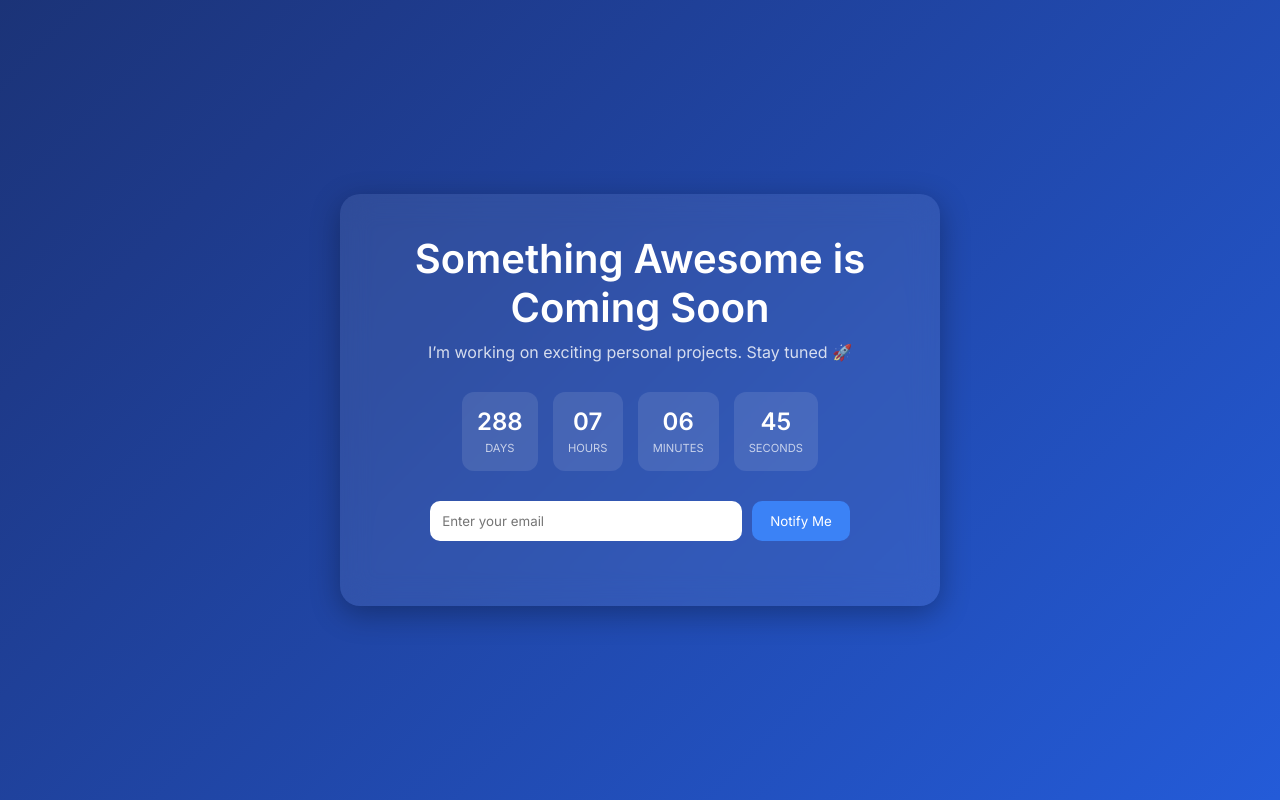
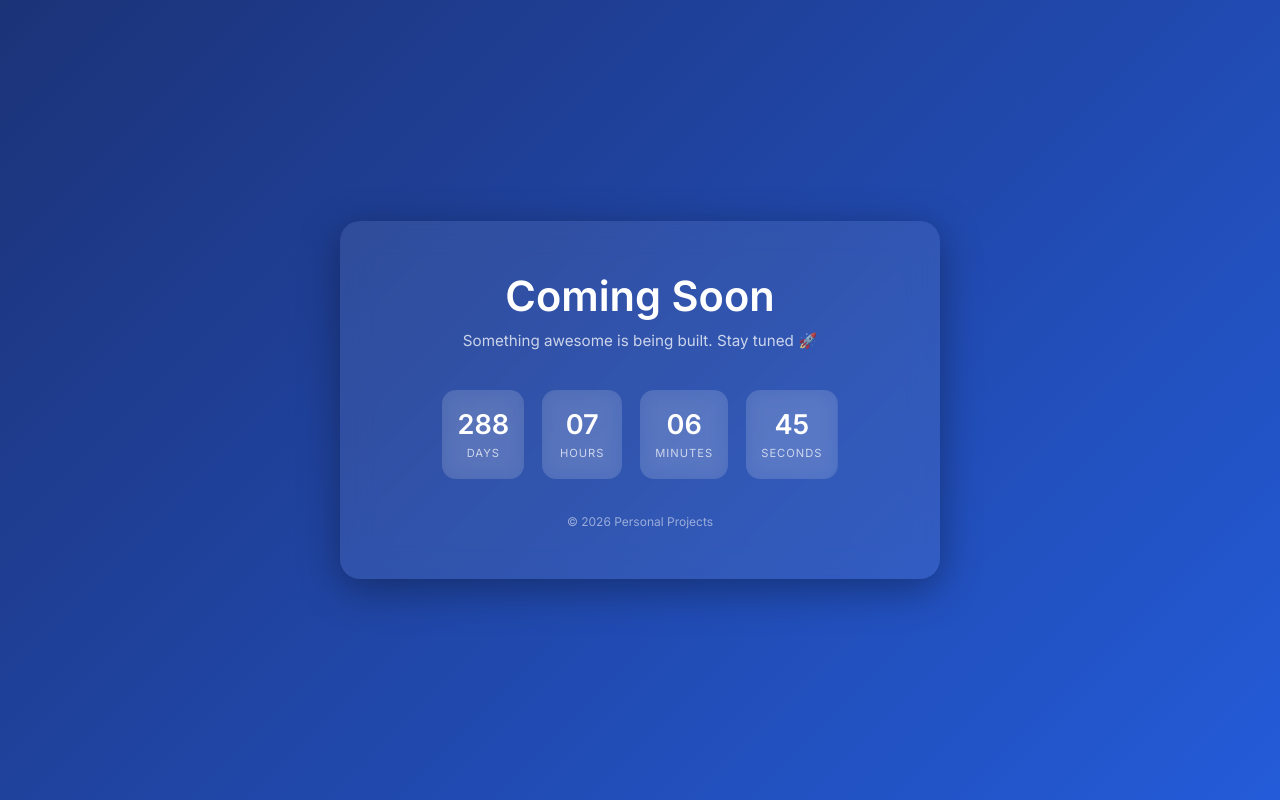
Before and after one commit to asshhhyyyy/coming-soon, a plain HTML site: page index.html in a window 1280 px wide. Drawn offline with nearby package versions, Linux system fonts and the light colour scheme.

Commit message:
Update index.html

```diff
--- a/index.html
+++ b/index.html
@@ -7,9 +7,6 @@
 
   <!-- Google Font -->
   <link href="https://fonts.googleapis.com/css2?family=Inter:wght@300;400;600&display=swap" rel="stylesheet">
-
-  <!-- Lucide Icons -->
-  <script src="https://unpkg.com/lucide@latest"></script>
 
   <style>
     * {
@@ -39,20 +36,20 @@
 
     .container {
       text-align: center;
-      padding: 40px;
+      padding: 50px 30px;
       width: 90%;
       max-width: 600px;
       border-radius: 20px;
       background: rgba(255, 255, 255, 0.08);
       backdrop-filter: blur(15px);
-      box-shadow: 0 8px 30px rgba(0,0,0,0.3);
+      box-shadow: 0 10px 40px rgba(0,0,0,0.35);
       animation: fadeUp 1.2s ease;
     }
 
     @keyframes fadeUp {
       from {
         opacity: 0;
-        transform: translateY(30px);
+        transform: translateY(40px);
       }
       to {
         opacity: 1;
@@ -61,95 +58,64 @@
     }
 
     h1 {
-      font-size: 2.5rem;
+      font-size: 2.6rem;
       font-weight: 600;
       margin-bottom: 10px;
     }
 
     p {
-      opacity: 0.8;
-      margin-bottom: 30px;
+      opacity: 0.75;
+      margin-bottom: 40px;
+      font-size: 0.95rem;
     }
 
     .countdown {
       display: flex;
       justify-content: center;
-      gap: 15px;
-      margin-bottom: 30px;
+      gap: 18px;
       flex-wrap: wrap;
     }
 
     .time-box {
-      background: rgba(255,255,255,0.1);
-      padding: 15px;
-      border-radius: 12px;
-      min-width: 70px;
+      background: rgba(255,255,255,0.12);
+      padding: 18px 15px;
+      border-radius: 14px;
+      min-width: 80px;
+      backdrop-filter: blur(10px);
+      transition: 0.3s;
+    }
+
+    .time-box:hover {
+      transform: translateY(-5px) scale(1.05);
+      background: rgba(255,255,255,0.18);
     }
 
     .time-box span {
       display: block;
-      font-size: 1.5rem;
+      font-size: 1.7rem;
       font-weight: 600;
     }
 
     .time-box small {
       font-size: 0.7rem;
       opacity: 0.7;
+      letter-spacing: 1px;
     }
 
-    .email-box {
-      display: flex;
-      gap: 10px;
-      margin-bottom: 25px;
-      flex-wrap: wrap;
-      justify-content: center;
-    }
-
-    input {
-      padding: 12px;
-      border: none;
-      border-radius: 10px;
-      outline: none;
-      width: 60%;
-      min-width: 200px;
-    }
-
-    button {
-      padding: 12px 18px;
-      border: none;
-      border-radius: 10px;
-      background: #3b82f6;
-      color: #fff;
-      cursor: pointer;
-      transition: 0.3s;
-    }
-
-    button:hover {
-      background: #2563eb;
-      transform: scale(1.05);
-    }
-
-    .socials {
-      display: flex;
-      justify-content: center;
-      gap: 20px;
-      margin-top: 10px;
-    }
-
-    .socials a {
-      color: #fff;
-      opacity: 0.8;
-      transition: 0.3s;
-    }
-
-    .socials a:hover {
-      opacity: 1;
-      transform: translateY(-3px);
+    .footer {
+      margin-top: 35px;
+      font-size: 0.75rem;
+      opacity: 0.5;
     }
 
     @media (max-width: 500px) {
       h1 {
         font-size: 2rem;
+      }
+
+      .time-box {
+        min-width: 65px;
+        padding: 15px 10px;
       }
     }
   </style>
@@ -157,10 +123,9 @@
 <body>
 
   <div class="container">
-    <h1>Something Awesome is Coming Soon</h1>
-    <p>I’m working on exciting personal projects. Stay tuned 🚀</p>
+    <h1>Coming Soon</h1>
+    <p>Something awesome is being built. Stay tuned 🚀</p>
 
-    <!-- Countdown -->
     <div class="countdown">
       <div class="time-box"><span id="days">00</span><small>DAYS</small></div>
       <div class="time-box"><span id="hours">00</span><small>HOURS</small></div>
@@ -168,43 +133,34 @@
       <div class="time-box"><span id="seconds">00</span><small>SECONDS</small></div>
     </div>
 
-    <!-- Email -->
-    <div class="email-box">
-      <input type="email" placeholder="Enter your email">
-      <button>Notify Me</button>
-    </div>
-
-    <!-- Socials -->
-    <div class="socials">
-      <a href="#"><i data-lucide="github"></i></a>
-      <a href="#"><i data-lucide="instagram"></i></a>
-      <a href="#"><i data-lucide="facebook"></i></a>
+    <div class="footer">
+      © 2026 Personal Projects
     </div>
   </div>
 
   <script>
-    // Countdown Date (set your target date here)
-    const targetDate = new Date("2026-12-31 00:00:00").getTime();
+    // Set your target date here
+    const targetDate = new Date("2026-12-31T00:00:00").getTime();
 
-    const updateCountdown = () => {
+    function updateCountdown() {
       const now = new Date().getTime();
       const diff = targetDate - now;
+
+      if (diff <= 0) return;
 
       const days = Math.floor(diff / (1000 * 60 * 60 * 24));
       const hours = Math.floor((diff / (1000 * 60 * 60)) % 24);
       const minutes = Math.floor((diff / (1000 * 60)) % 60);
       const seconds = Math.floor((diff / 1000) % 60);
 
-      document.getElementById("days").innerText = days.toString().padStart(2, '0');
-      document.getElementById("hours").innerText = hours.toString().padStart(2, '0');
-      document.getElementById("minutes").innerText = minutes.toString().padStart(2, '0');
-      document.getElementById("seconds").innerText = seconds.toString().padStart(2, '0');
-    };
+      document.getElementById("days").innerText = String(days).padStart(2, '0');
+      document.getElementById("hours").innerText = String(hours).padStart(2, '0');
+      document.getElementById("minutes").innerText = String(minutes).padStart(2, '0');
+      document.getElementById("seconds").innerText = String(seconds).padStart(2, '0');
+    }
 
+    updateCountdown();
     setInterval(updateCountdown, 1000);
-
-    // Load icons
-    lucide.createIcons();
   </script>
 
 </body>
```
